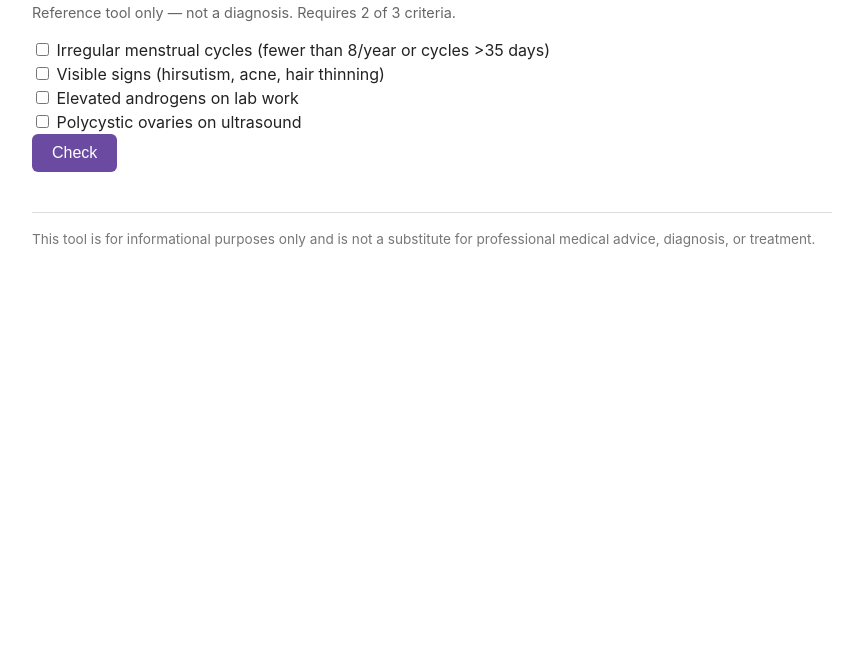
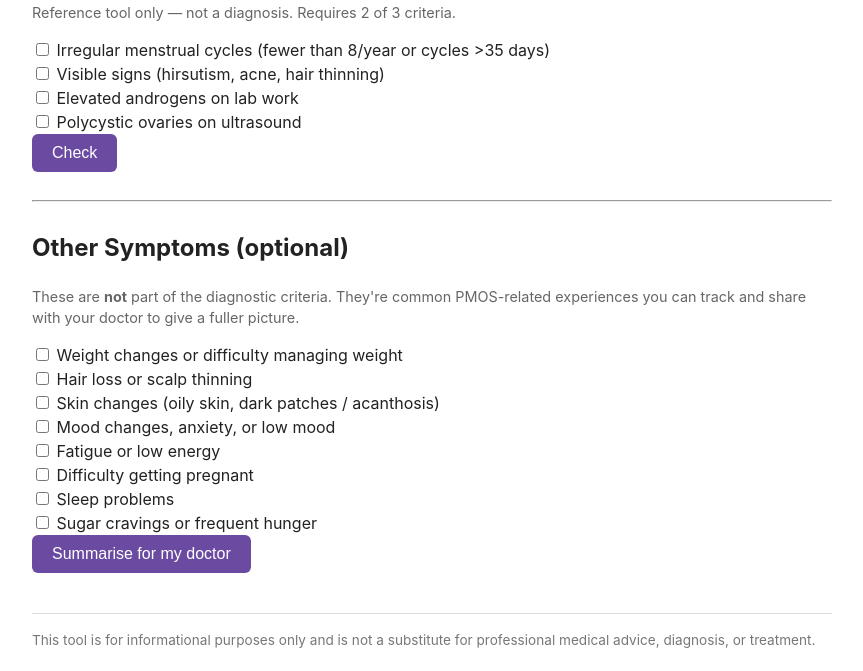
Before and after one commit to HarshithaPethuraj/pmos-care-companion, a FastAPI app: page /checklist in a window 1280 px wide. Shown: the part 262-933 px from the top of the page, without its empty margins (208-1071 px from the left). Before the commit the page ends 509 px from the top, so only its background shows below. Run offline with FastAPI, Linux system fonts and the light colour scheme.

Commit message:
Update checklist.html

```diff
--- a/backend/templates/checklist.html
+++ b/backend/templates/checklist.html
@@ -14,6 +14,28 @@
         </form>
 
         <div id="result"></div>
+
+        <hr style="margin: 28px 0;">
+
+        <h2>Other Symptoms (optional)</h2>
+        <p class="mode-note">
+            These are <strong>not</strong> part of the diagnostic criteria. They're common
+            PMOS-related experiences you can track and share with your doctor to give a fuller picture.
+        </p>
+
+        <form id="tracker-form">
+            <label><input type="checkbox" class="tracker" value="Weight changes / difficulty managing weight"> Weight changes or difficulty managing weight</label><br>
+            <label><input type="checkbox" class="tracker" value="Hair loss / scalp thinning"> Hair loss or scalp thinning</label><br>
+            <label><input type="checkbox" class="tracker" value="Skin changes (oily skin, dark patches)"> Skin changes (oily skin, dark patches / acanthosis)</label><br>
+            <label><input type="checkbox" class="tracker" value="Mood changes / anxiety / low mood"> Mood changes, anxiety, or low mood</label><br>
+            <label><input type="checkbox" class="tracker" value="Fatigue / low energy"> Fatigue or low energy</label><br>
+            <label><input type="checkbox" class="tracker" value="Difficulty getting pregnant"> Difficulty getting pregnant</label><br>
+            <label><input type="checkbox" class="tracker" value="Sleep problems"> Sleep problems</label><br>
+            <label><input type="checkbox" class="tracker" value="Sugar cravings / frequent hunger"> Sugar cravings or frequent hunger</label><br>
+            <button type="button" onclick="summariseTracker()">Summarise for my doctor</button>
+        </form>
+
+        <div id="tracker-result"></div>
     </section>
 
     <script>
@@ -37,5 +59,19 @@
                 <p class="disclaimer-inline">${data.disclaimer}</p>
             `;
         }
+
+        function summariseTracker() {
+            const checked = Array.from(document.querySelectorAll('.tracker:checked')).map(c => c.value);
+            const box = document.getElementById('tracker-result');
+            if (checked.length === 0) {
+                box.innerHTML = '<p class="disclaimer-inline">No other symptoms selected.</p>';
+                return;
+            }
+            box.innerHTML = `
+                <p><strong>Symptoms to mention to your doctor:</strong></p>
+                <ul>${checked.map(s => '<li>' + s + '</li>').join('')}</ul>
+                <p class="disclaimer-inline">This is a personal record, not a diagnosis. Bring it to your appointment to help the conversation.</p>
+            `;
+        }
     </script>
 {% endblock %}
```
